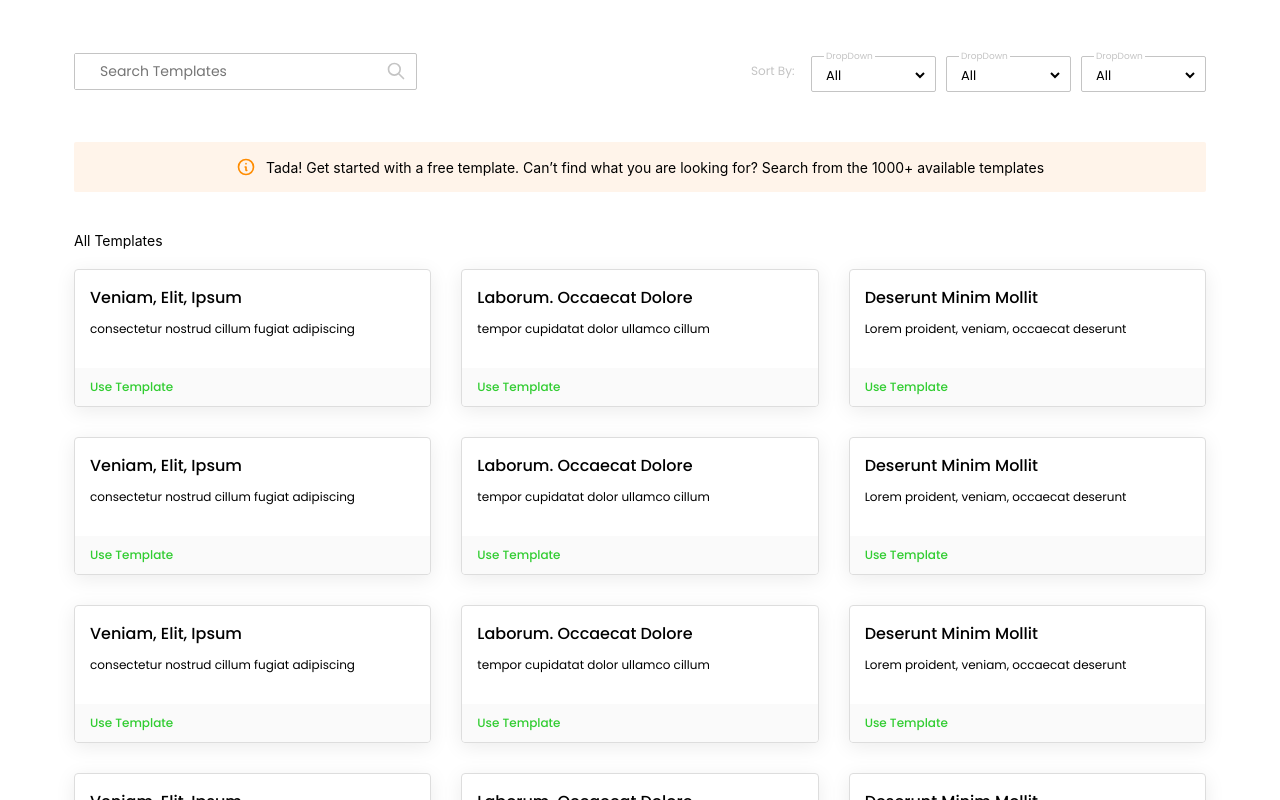
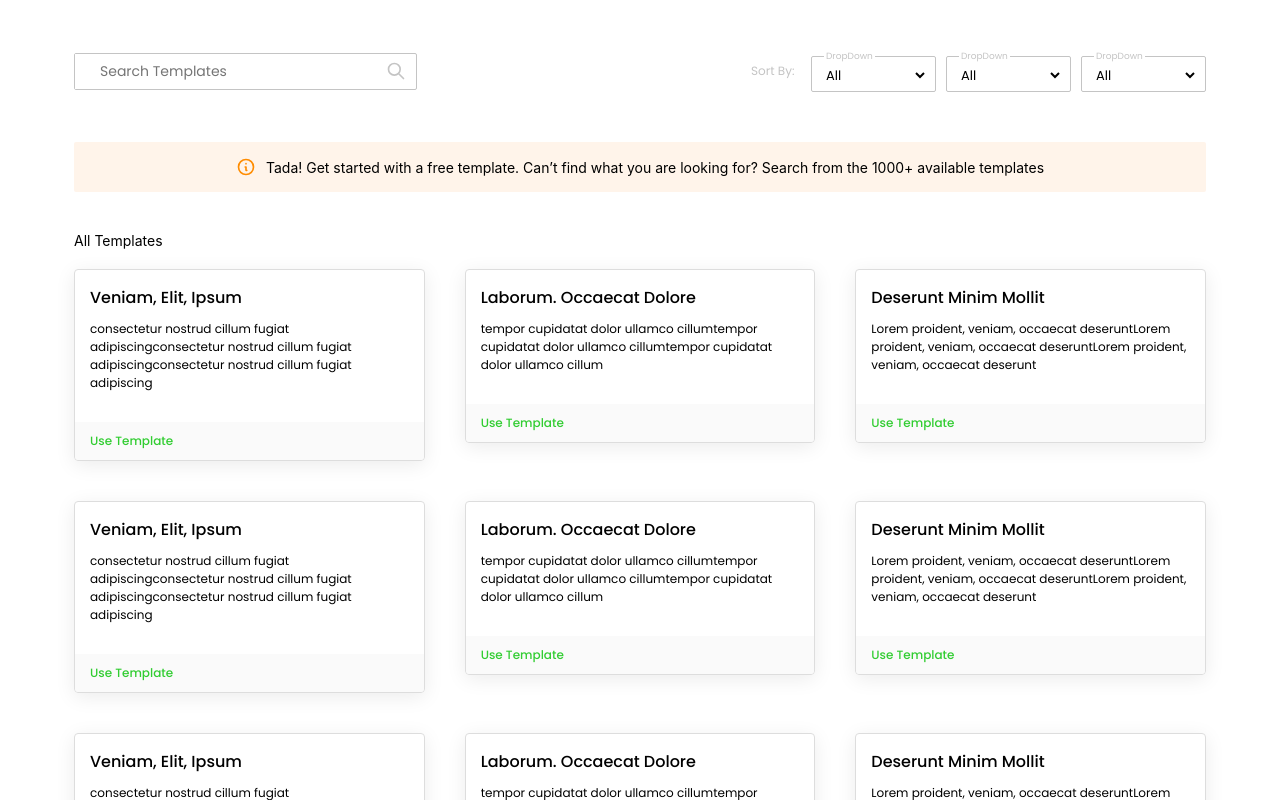
Before and after one commit to Nurmalee/formplus-react-frontend-task, a React (Create React App) app: page / in a window 1280 px wide. Shown: the top 800 px of the page. Built offline with nearby package versions, Linux system fonts and the light colour scheme; a web font is replaced by a local one.

Commit message:
TEMPLATE(S) COMPONENT: slight appearance redescription

```diff
--- a/src/components/SingleTemplate.js
+++ b/src/components/SingleTemplate.js
@@ -4,7 +4,7 @@ const SingleTemplate = ({category, created, description, link, name}) => {
     return (
         <TemplateBox>
             <h2>{name}</h2>
-            <p>{description}</p>
+            <p>{description}{description}{description}</p>
             <a href={link}>use template</a>
         </TemplateBox>
     )
--- a/src/components/Templates.js
+++ b/src/components/Templates.js
@@ -32,7 +32,7 @@ const TemplateCategory = styled.header`
 
 const TemplatesGrid = styled.section`
     display: grid;
-    gap: 30px;
+    gap: 40px;
 
     @media screen and (min-width: 600px) {
         grid-template-columns: repeat(2, 1fr);
```
